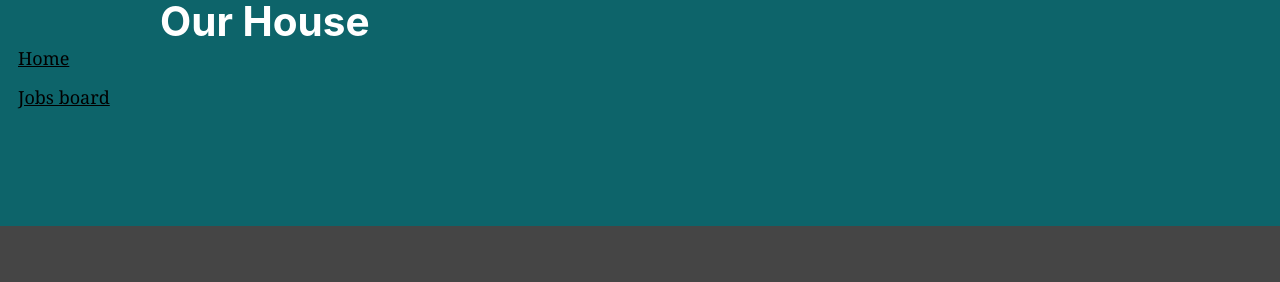
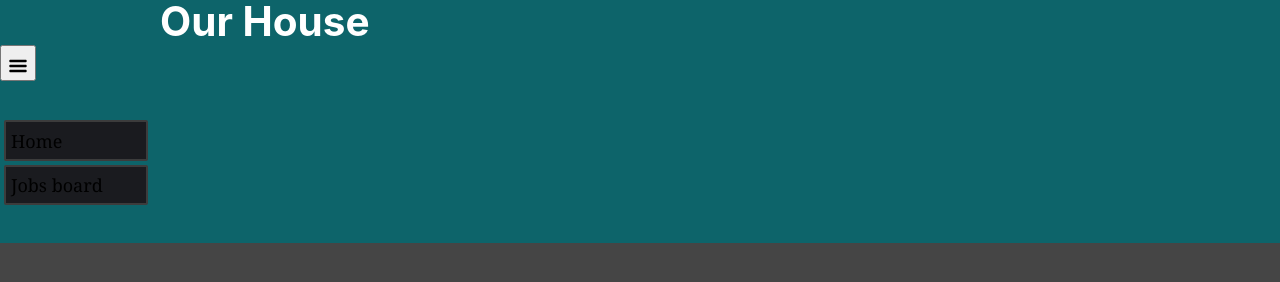
Before and after one commit to Code4Three/our-house, a Gatsby site: page / in a window 1280 px wide. Built offline with nearby package versions, Linux system fonts and the light colour scheme; Gatsby itself is replaced by a stand-in of ours.

Commit message:
added dropdown menu which needs work. Styling still not finished

```diff
--- /dev/null
+++ b/src/components/header-nav.css
@@ -0,0 +1,62 @@
+#nav-button {
+  display: flex;
+  grid-column-start: 1;
+  grid-row-start: 1;
+  height: 2rem;
+  width: 2rem;
+  z-index: 1;
+  color: #ffffff;
+}
+
+#nav-hamburger {
+  display: flex;
+  grid-column-start: 1;
+  grid-row-start: 1;
+  height: 2rem;
+  width: 2rem;
+  z-index: 1;
+  color: #ffffff;
+}
+
+#nav-drop-down {
+  display: flex;
+  height: 2rem;
+  width: 2rem;
+  grid-column-start: 1;
+  grid-row: 1;
+  margin-top: 2rem;
+  transition: all 1.2s;
+  transform-origin: top left;
+}
+
+#nav-drop-down.ease-out {
+  display: flex;
+  transform: scale(0.01, 0.1);
+  margin-top: 0rem;
+}
+
+#nav-ul {
+  display: flex;
+  flex-direction: column;
+  justify-content: flex-start;
+  align-content: space-around;
+  margin: 0.1rem 0 0.1rem 0;
+  padding: 0;
+}
+
+.nav-item {
+  display: flex;
+  margin: 0.1rem 0.2rem 0.1rem 0.2rem;
+  padding: 0rem;
+}
+
+.nav-item a {
+  display: flex;
+  width: 8rem;
+  padding: 0.3rem;
+  border: 0.15rem solid #3c3c3c;
+  border-radius: 0.1rem;
+  text-decoration: none;
+  background-color: #1a1b1f;
+  color: #eeeeee;
+}
--- a/src/components/header-nav.js
+++ b/src/components/header-nav.js
@@ -1,22 +1,43 @@
 import React, { Component } from 'react';
 import { Link } from 'gatsby';
 
+import './header-nav.css';
+import hamburger from '../images/hamburger.svg';
+
 class HeaderNav extends Component {
+  constructor(props) {
+    super(props);
+  }
+
+  componentDidMount() {
+    let clickDiv = document.getElementById('nav-button');
+    let changeDiv = document.getElementById('nav-drop-down');
+
+    clickDiv.addEventListener('click', function() {
+      changeDiv.classList.toggle('ease-out');
+    });
+  }
+
   render() {
     return (
       <nav>
-        <ul>
-          <li>
+        <button id="nav-button">
+          <img id="nav-hamburger" src={hamburger} alt="Menu" />
+        </button>
+        <div id="nav-drop-down">
+          <ul id="nav-ul">
+            <li class="nav-item">
               <Link to="/" style={{ color: '#000000' }}>
                 Home
               </Link>
             </li>
-          <li>
+            <li class="nav-item">
               <Link to="/jobs-board/" style={{ color: '#000000' }}>
                 Jobs board
               </Link>
             </li>
           </ul>
+        </div>
       </nav>
     );
   }
--- a/src/pages/jobs-board.js
+++ b/src/pages/jobs-board.js
@@ -6,7 +6,6 @@ import SEO from '../components/seo';
 import DayCard from '../components/day-card';
 import JobCard from '../components/job-card';
 import { node } from 'prop-types';
-import '../components/main.css';
 
 class JobsBoard extends React.Component {
   constructor(props) {
```
Also changed, not shown: src/components/main.css (deleted), src/images/hamburger-icon.png (added), src/images/hamburger.svg (added), src/images/white-hamburger-icon.png (added). Lines whose indentation alone changed are shown as unchanged.
